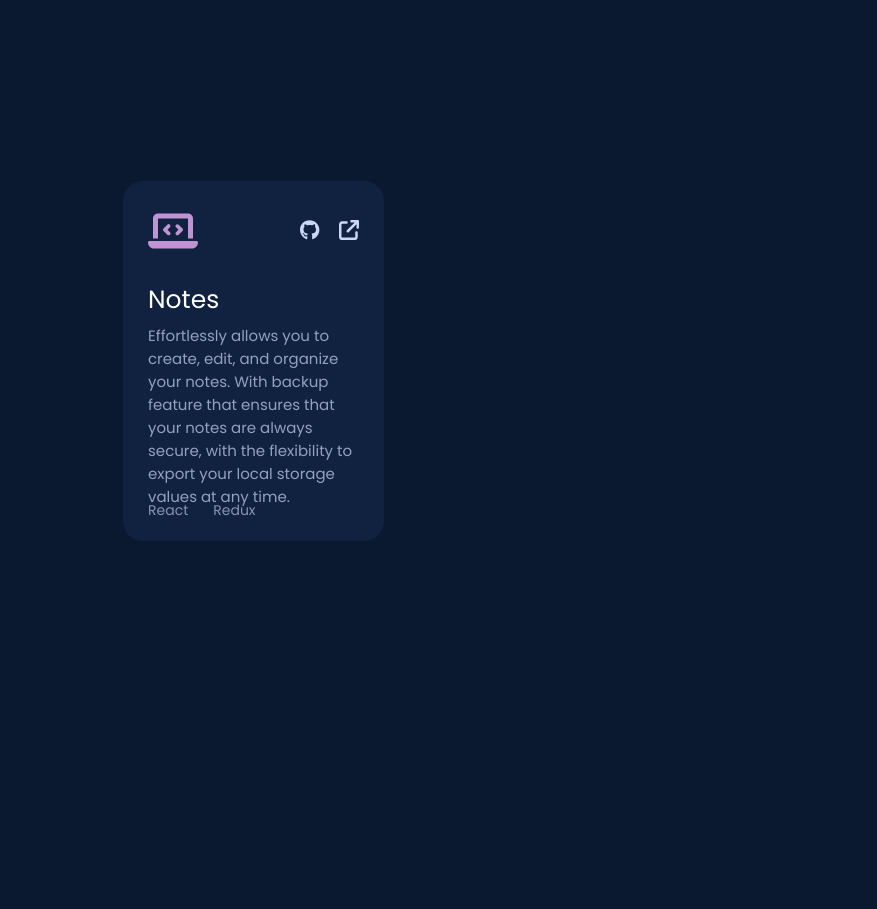
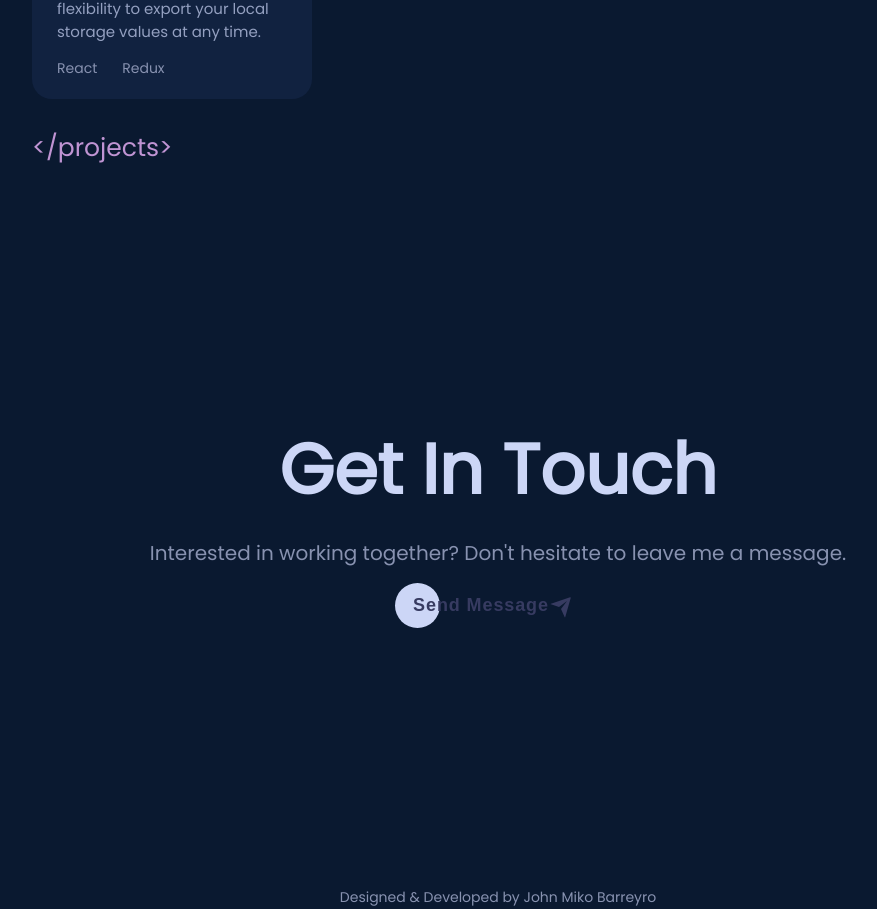
Before and after one commit to barreyrojohnmiko/personal-portfolio, a React (Create React App) app: page /#/ in a window 1280 px wide. Shown: the part 1857-2766 px from the top of the page, without its empty margins (142-1019 px from the left). Built offline with nearby package versions, Linux system fonts and the light colour scheme.

Commit message:
adjusted components spacing

```diff
--- a/src/components/home/Home.css
+++ b/src/components/home/Home.css
@@ -14,15 +14,14 @@
 }
 
 .content-section-padding {
-  padding-left: 12.5%;
-  padding-right: 12.5%;
-  margin-bottom: 30%;
+  padding-left: 15%;
+  padding-right: 15%;
+  margin-bottom: 16%;
+  margin-left: -120px;
 }
 
-@media screen and (min-width: 1024px) {
-  .footer-section {
-    display: none;
-  }
+.contact-section {
+  margin-left: -120px;
 }
 
 @media screen and (min-width: 0px) and (max-width: 1023px) {
@@ -44,13 +43,13 @@
   }
 
   .contact-section {
-    margin-bottom: 30%;
+    margin-top: 78%;
+    margin-bottom: 67%;
+    margin-left: 0;
+  }
+
+  .content-section-padding {
+    margin-top: 25%;
+    margin-left: 0;
   }
 }
-
-@media screen and (min-height: 1023px) {
-  .introduction-section {
-    margin-top: 55%;
-    margin-bottom: 80%;
-  }
-}
--- a/src/components/home/Home.tsx
+++ b/src/components/home/Home.tsx
@@ -24,8 +24,8 @@ const Home = () => {
     if (aboutSectionRef.current) {
       window.scrollTo({
         top: isMobileView
-          ? aboutSectionRef.current.offsetTop + 30
-          : aboutSectionRef.current.offsetTop - 130,
+          ? aboutSectionRef.current.offsetTop - 40
+          : aboutSectionRef.current.offsetTop - 200,
         behavior: "smooth",
       });
     }
@@ -35,8 +35,8 @@ const Home = () => {
     if (worksSectionRef.current) {
       window.scrollTo({
         top: isMobileView
-          ? worksSectionRef.current.offsetTop + 30
-          : worksSectionRef.current.offsetTop - 130,
+          ? worksSectionRef.current.offsetTop - 40
+          : worksSectionRef.current.offsetTop - 200,
         behavior: "smooth",
       });
     }
@@ -45,7 +45,7 @@ const Home = () => {
   const handleContactClick = () => {
     if (contactSectionRef.current) {
       window.scrollTo({
-        top: contactSectionRef.current.offsetTop - 50,
+        top: contactSectionRef.current.offsetTop - 40,
         behavior: "smooth",
       });
     }
--- a/src/components/works/Works.css
+++ b/src/components/works/Works.css
@@ -10,6 +10,22 @@
   gap: 30px;
 }
 
+.works-label {
+  font-family: "Poppins", sans-serif;
+  font-style: normal;
+  font-weight: normal;
+  font-size: 25px;
+  color: #c094d3;
+}
+
+.opening {
+  margin-bottom: 30px;
+}
+
+.closing {
+  margin-top: 30px;
+}
+
 @media screen and (min-width: 0px) and (max-width: 1023px) {
   .works-panel-container {
     flex-direction: column;
--- a/src/components/works/Works.tsx
+++ b/src/components/works/Works.tsx
@@ -12,9 +12,11 @@ const Works: React.FC<WorksProps> = ({ worksSectionRef }) => {
   return (
     <>
       <div className="works-main-container" ref={worksSectionRef}>
+        <div className="works-label opening">&lt;projects&gt;</div>
         <div className="works-panel-container">
           <WorkPanel {...panelData1} />
         </div>
+        <div className="works-label closing">&lt;/projects&gt;</div>
       </div>
     </>
   );
--- a/src/views/footer/Footer.css
+++ b/src/views/footer/Footer.css
@@ -30,3 +30,14 @@
   font-size: 14px;
   color: #8892b0;
 }
+
+@media screen and (min-width: 1024px) {
+  .footer-main-container {
+    width: calc(100% - 120px);
+    margin-bottom: 20px;
+  }
+
+  .footer-sub-container {
+    display: none;
+  }
+}
```
